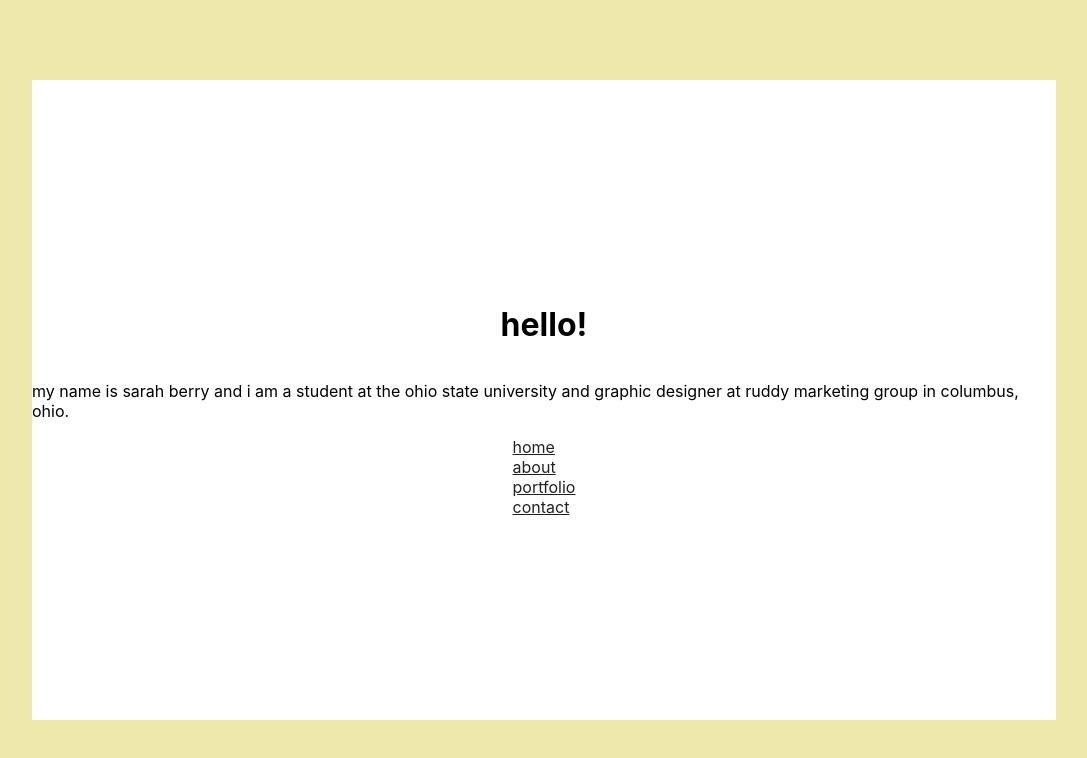
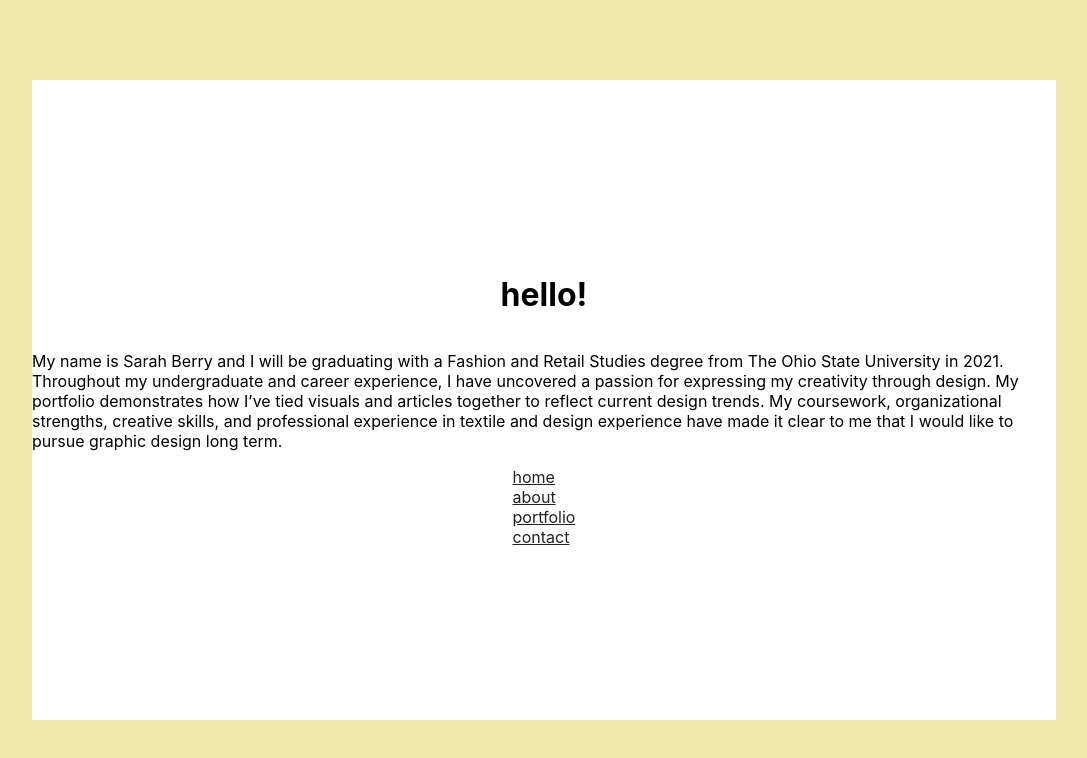
Before and after one commit to willynogs/sarah-berry-portfolio, a React (Create React App) app: page /about in a window 1280 px wide. Shown: the top 758 px of the page, without its empty margins (96-1183 px from the left). Built offline with nearby package versions, Linux system fonts and the light colour scheme.

Commit message:
add real about section

```diff
--- a/src/components/About.js
+++ b/src/components/About.js
@@ -5,7 +5,7 @@ const About = () => {
     <>
       <h1>hello!</h1>
       <p>
-        my name is sarah berry and i am a student at the ohio state university and graphic designer at ruddy marketing group in columbus, ohio.
+        My name is Sarah Berry and I will be graduating with a Fashion and Retail Studies degree from The Ohio State University in 2021. Throughout my undergraduate and career experience, I have uncovered a passion for expressing my creativity through design. My portfolio demonstrates how I’ve tied visuals and articles together to reflect current design trends. My coursework, organizational strengths, creative skills, and professional experience in textile and design experience have made it clear to me that I would like to pursue graphic design long term.
       </p>
     </>
   )
--- a/src/components/common/Slideshow.js
+++ b/src/components/common/Slideshow.js
@@ -35,7 +35,7 @@ const Slideshow = () => {
 
   return (
     <>
-      <A href={slideImages[currentSlide]} target='_blank'>view image fullscreen</A>
+      <A href={slideImages[currentSlide]} target='_blank' rel='noopener noreferrer'>view image fullscreen</A>
       <div className="slide-container">
         <Slide {...properties}>
           {slideImages.map((image, index) => {
```
